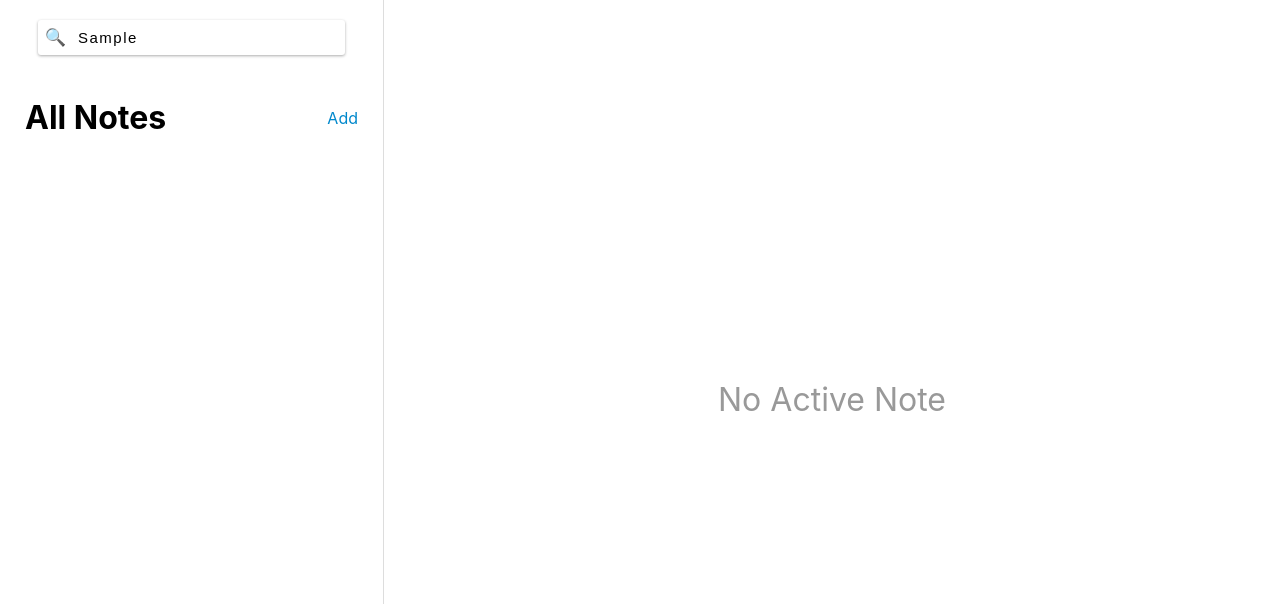
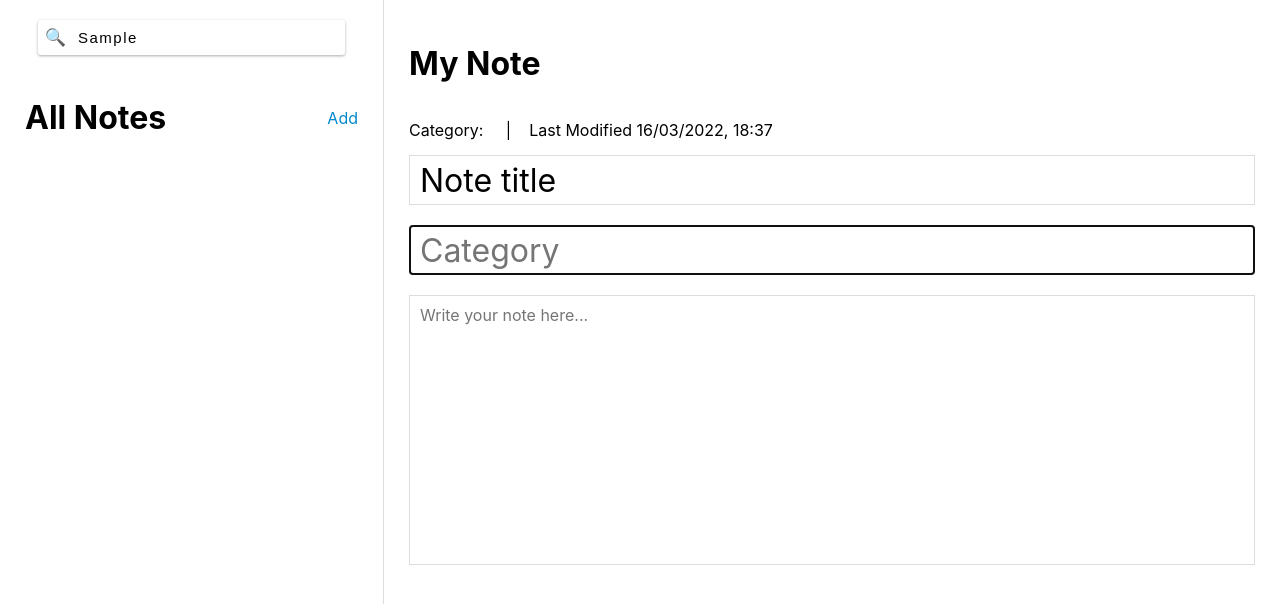
Before and after one commit to selavis/Notebook-react-test, a React (Create React App) app: page / in a window 1280 px wide. Both pictures are taken after typing "Sample" into the empty fields and a click on the button "Add". Shown: the top 604 px of the page. Built offline with nearby package versions, Linux system fonts and the light colour scheme.

Commit message:
Update Main.jsx

```diff
--- a/src/main/Main.jsx
+++ b/src/main/Main.jsx
@@ -1,41 +1,39 @@
 // import ReactMarkdown from "react-markdown";
-import React from "react";
+import React, { useEffect, useState } from "react";
 
-const Main = ({ activeNote, onUpdateNote }) => {
-  const onEditField = (field, value) => {
-    // Ben nje kopje te shenimit aktiv dhe behet update
-    onUpdateNote({
-      ...activeNote,
-      [field]: value,
-      lastModified: Date.now(),
-    });
-  };
+const Main = ({ active, editNote }) => {
+  const [onEdit, setOnEdit] = useState(null);
 
-  // Nqs nuk ka shenim aktiv
-  if (!activeNote) return <div className="no-active-note">No Active Note</div>;
+  useEffect(() => {
+    if (onEdit) {
+      editNote(onEdit);
+    }
+    setOnEdit(active);
+  }, [active]);
 
-  return (
+  const handleUpdate = (key, value) => setOnEdit({ ...onEdit, [key]: value });
+
+  return active ? (
     <div className="app-main">
       <div className="app-main-note-edit">
         <h1>My Note</h1>
         <div className="details">
-          <p>Category: {activeNote.category}&nbsp; &nbsp; | &nbsp; &nbsp;</p>
-          {/* Shfaqet koha e modifikuar */}
+          <p>Category: {onEdit?.category}&nbsp; &nbsp; | &nbsp; &nbsp;</p>
           <p className="note-meta">
             Last Modified{" "}
             {new Date().toLocaleDateString("en-GB", {
               hour: "2-digit",
               minute: "2-digit",
             })}
-          </p>{" "}
+          </p>
         </div>
         <input
           className="title"
           type="text"
           id="title"
           placeholder="Note Title"
-          value={activeNote.title}
-          onChange={(e) => onEditField("title", e.target.value)}
+          value={onEdit?.title}
+          onChange={(e) => handleUpdate("title", e.target.value)}
           autoFocus
         />
         <input
@@ -43,24 +41,20 @@ const Main = ({ activeNote, onUpdateNote }) => {
           type="text"
           id="category"
           placeholder="Category"
-          value={activeNote.category}
-          onChange={(e) => onEditField("category", e.target.value)}
+          value={onEdit?.category}
+          onChange={(e) => handleUpdate("category", e.target.value)}
           autoFocus
         />
         <textarea
           id="body"
           placeholder="Write your note here..."
-          value={activeNote.body}
-          onChange={(e) => onEditField("body", e.target.value)}
+          value={onEdit?.body}
+          onChange={(e) => handleUpdate("body", e.target.value)}
         />
       </div>
-      {/* <div className="app-main-note-preview">
-        <h1 className="preview-title">{activeNote.title}</h1>
-        <ReactMarkdown className="markdown-preview">
-          {activeNote.body}
-        </ReactMarkdown>
-      </div> */}
     </div>
+  ) : (
+    <div className="no-active-note">No Active Note</div>
   );
 };
 
```
